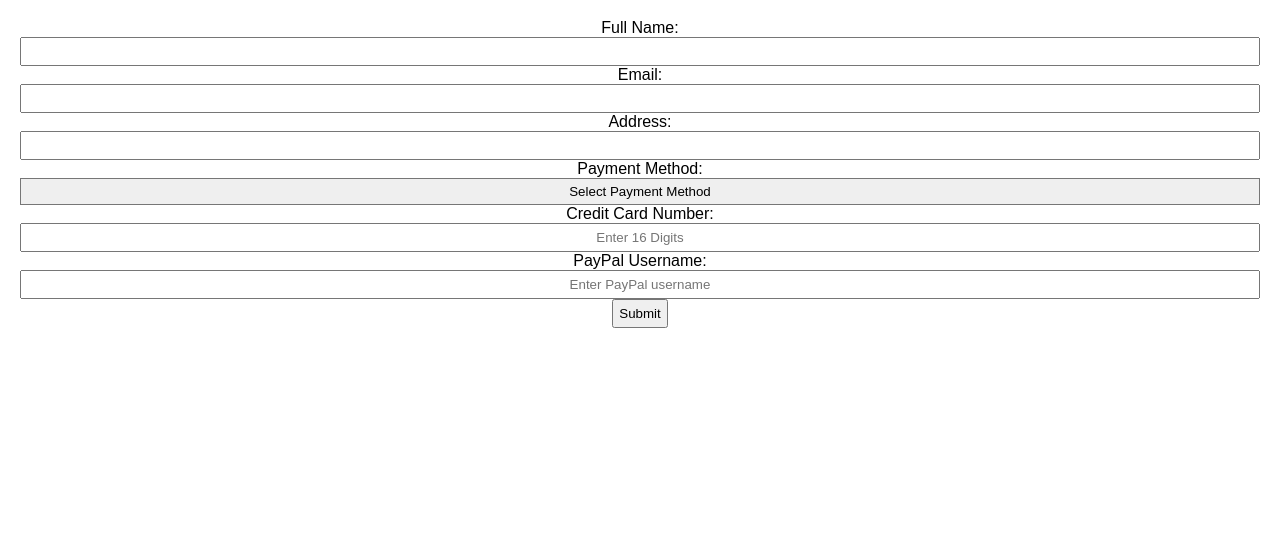
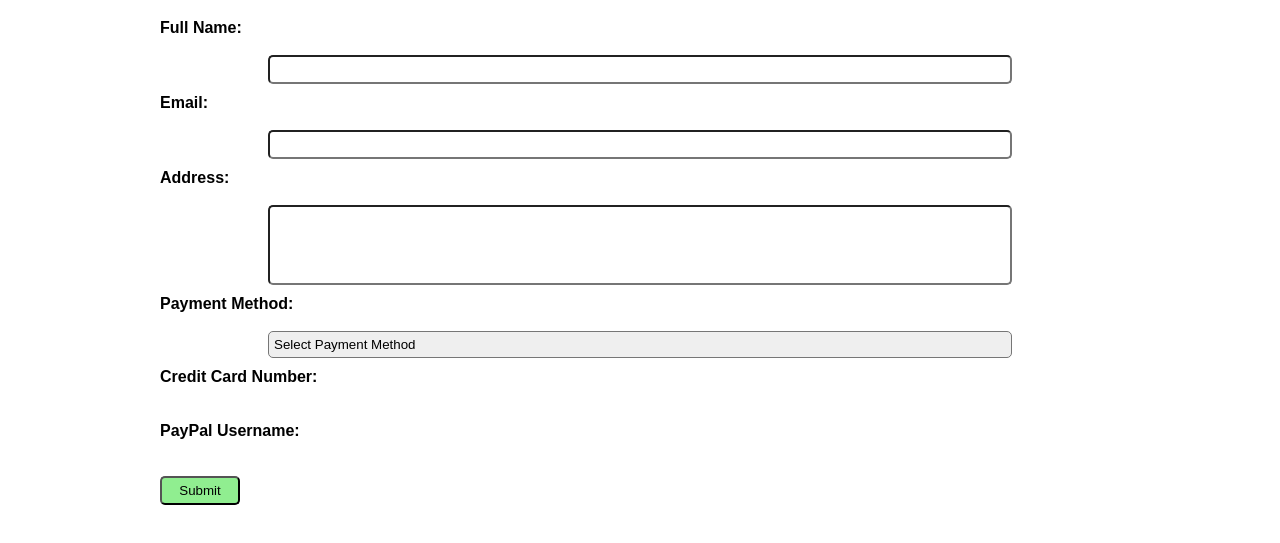
Before and after one commit to Jordan269244/wdd-131, a plain HTML site: page week8/form-demo.html in a window 1280 px wide. Shown: the part 61-604 px from the top of the page. Drawn offline with Linux system fonts and the light colour scheme.

Commit message:
couldn't get the headings to disappear, not sure why.

```diff
--- a/week8/form-demo.css
+++ b/week8/form-demo.css
@@ -2,6 +2,7 @@
 * {
   box-sizing: border-box;
 }
+
 body {
   font-family: Arial, sans-serif;
   margin: 20px;
@@ -12,39 +13,96 @@
   margin: 0 auto;
 }
 
-  form{
-    text-align:center;
+form {
+  text-align: center;
 
 }
 
-  #name{
-    text-align:left;
+label[for="name"] {
+  display: block;
+  text-align: left;
+  margin-left: 140px;
+  font-weight: bold;
 }
 
-  select{
-    width:100%;
-    text-align:center;
+label[for="email"] {
+  display: block;
+  text-align: left;
+  margin-left: 140px;
+  font-weight: bold;
+}
+
+label[for="address"] {
+  display: block;
+  text-align: left;
+  margin-left: 140px;
+  font-weight: bold;
+}
+
+label[for="payment"] {
+  display: block;
+  text-align: left;
+  margin-left: 140px;
+  font-weight: bold;
+}
+
+label[for="card"] {
+  display: block;
+  text-align: left;
+  margin-left: 140px;
+  font-weight: bold;
+}
+
+label[for="paypal"] {
+  display: block;
+  text-align: left;
+  margin-left: 140px;
+  font-weight: bold;
+}
+
+select {
+  width: 60%;
+  text-align: left;
+  padding: 5px;
+}
+
+#payment {
+  border-radius:5px;
+  margin-bottom:10px;
   padding:5px;
 }
 
-  label{
-    text-align:left;
+label {
+  text-align: left;
 
 }
-  input{
-    width:100%;
-    text-align:center;
-    padding:5px;
+#address {
+  height:80px;
 }
 
-  #submit{
-    width:auto;
+input {
+  width: 60%;
+  text-align: left;
+  padding: 5px;
+  border-radius: 5px;
+  margin-bottom: 10px;
 
 }
-  .errors > p {
+
+#submit {
+  display:block;
+  width: 80px;
+  background-color: lightgreen;
+  text-align: center;
+  margin-left: 140px;
+
+}
+
+.errors>p {
   border: 1px solid red;
   padding: 0.5em;
 }
+
 /* Style the select arrow for Safari */
 select::-webkit-inner-spin-button,
 select::-webkit-outer-spin-button {
@@ -60,5 +118,6 @@
 }
 
 .hide {
-    display: none; /* Initially hide the credit card input and label */
+  display: none;
+  /* Initially hide the credit card input and label */
 }
--- a/week8/form-demo.html
+++ b/week8/form-demo.html
@@ -17,7 +17,7 @@
         <input type="text" id="email" name="email" required><br>
 
         <label for="address">Address:</label><br>
-        <input type="text" id="address" name="email" required><br>
+        <input type="text" id="address" name="address" required><br>
 
         <label for="payment">Payment Method:</label><br>
         <select id="payment" name="payment" required>
@@ -26,10 +26,10 @@
             <option value="paypal">PayPal</option>
         </select><br>
 
-        <label for="card">Credit Card Number:</label><br>
-        <input type="text" id="card" name="card" pattern="[0-9]{16}".hide placeholder="Enter 16 Digits" required><br>
+        <label for="card" class="hide">Credit Card Number:</label><br>
+        <input type="text" id="card" name="card" pattern="[0-9]{16}" placeholder="Enter 16 Digits" required><br>
 
-        <label for="paypal">PayPal Username:</label><br>
+        <label for="paypal" class="hide">PayPal Username:</label><br>
         <input type="text" id="paypal" name="paypal" placeholder="Enter PayPal username" required><br>
 
         <input type="submit" value="Submit" id="submit"><br>
--- a/week8/form-demo.js
+++ b/week8/form-demo.js
@@ -1,48 +1,34 @@
-// form-demo.js
-function validateForm(event) {
-    // get a reference to the form. Because we attached a submit event listener to the form itself, we can access the form either through 'event.target', or 'this'
-    const theForm = event.target;
-    // the default behavior for a form submit is to try and navigate to another page where the form would be processed, if a url is not provided it will reload the current page. This sometimes is not desirable behavior. One case when we might do this is if we think there is bad data in the form.
-    // To keep it from happening we can can call e.preventDefault()
-    // You should always give feedback to the user about what whet wrong so they can fix it. We will store the error messages here
-    const errors = [];
-    // start by assuming the form is valid.
-    let isValid = true;
-    // add our validations here
+document.addEventListener("DOMContentLoaded", () => {
+  const paymentSelect = document.getElementById("payment");
+  const cardLabel = document.querySelector("label[for='card']");
+  const cardInput = document.getElementById("card");
+  const paypalLabel = document.querySelector("label[for='paypal']");
+  const paypalInput = document.getElementById("paypal");
 
-    // if we ran into any problems above valid will be false.
-    if (!isValid) {
-      //stop the form from being submitted
-      event.preventDefault();
-      // show the errors
-      showErrors(errors);
-      // return false to let the browser know the form was not submitted.
-      return false;
-    }
-  }
+  // Hide both labels and fields initially
+  cardLabel.classList.add("hide");
+  cardInput.classList.add("hide");
+  paypalLabel.classList.add("hide");
+  paypalInput.classList.add("hide");
 
-  function togglePaymentDetails(e) {
-    // get a reference to the form. We can access all the named form inputs through the form element.
-    const theForm = ;
-    // we will also need the creditCardContainer and paypalUsernameContainer
-    const creditCardContainer = ;
-    const paypalContainer = ;
-
-    // Hide payment containers by adding the '.hide' class to each of them
-
-    // Disable required for payment fields...if we hide a required field the browser will throw an error when we try to submit!
-
-
-    // Show the container based on the selected payment method, and add the required attribute back.
-
-  }
-
-  // helper function to display our errors.
-  function showErrors(errors) {
-    const errorEl = document.querySelector(".errors");
-    const html = errors.map((error) => `<p>${error}</p>`);
-    errorEl.innerHTML = html.join("");
-  }
-  // attach a change event handler to the paymentMethod input
-
-  // attach a submit event handler to the form
+  // Show or hide labels and fields based on the selected payment method
+  paymentSelect.addEventListener("change", () => {
+      if (paymentSelect.value === "creditCard") {
+          cardLabel.classList.remove("hide"); // Show Credit Card label
+          cardInput.classList.remove("hide"); // Show Credit Card input
+          paypalLabel.classList.add("hide");   // Hide PayPal label
+          paypalInput.classList.add("hide");   // Hide PayPal input
+      } else if (paymentSelect.value === "paypal") {
+          paypalLabel.classList.remove("hide"); // Show PayPal label
+          paypalInput.classList.remove("hide"); // Show PayPal input
+          cardLabel.classList.add("hide");      // Hide Credit Card label
+          cardInput.classList.add("hide");      // Hide Credit Card input
+      } else {
+          // Hide both labels and fields if no payment method is selected
+          cardLabel.classList.add("hide");
+          cardInput.classList.add("hide");
+          paypalLabel.classList.add("hide");
+          paypalInput.classList.add("hide");
+      }
+  });
+});
```
Lines whose indentation alone changed are shown as unchanged.
